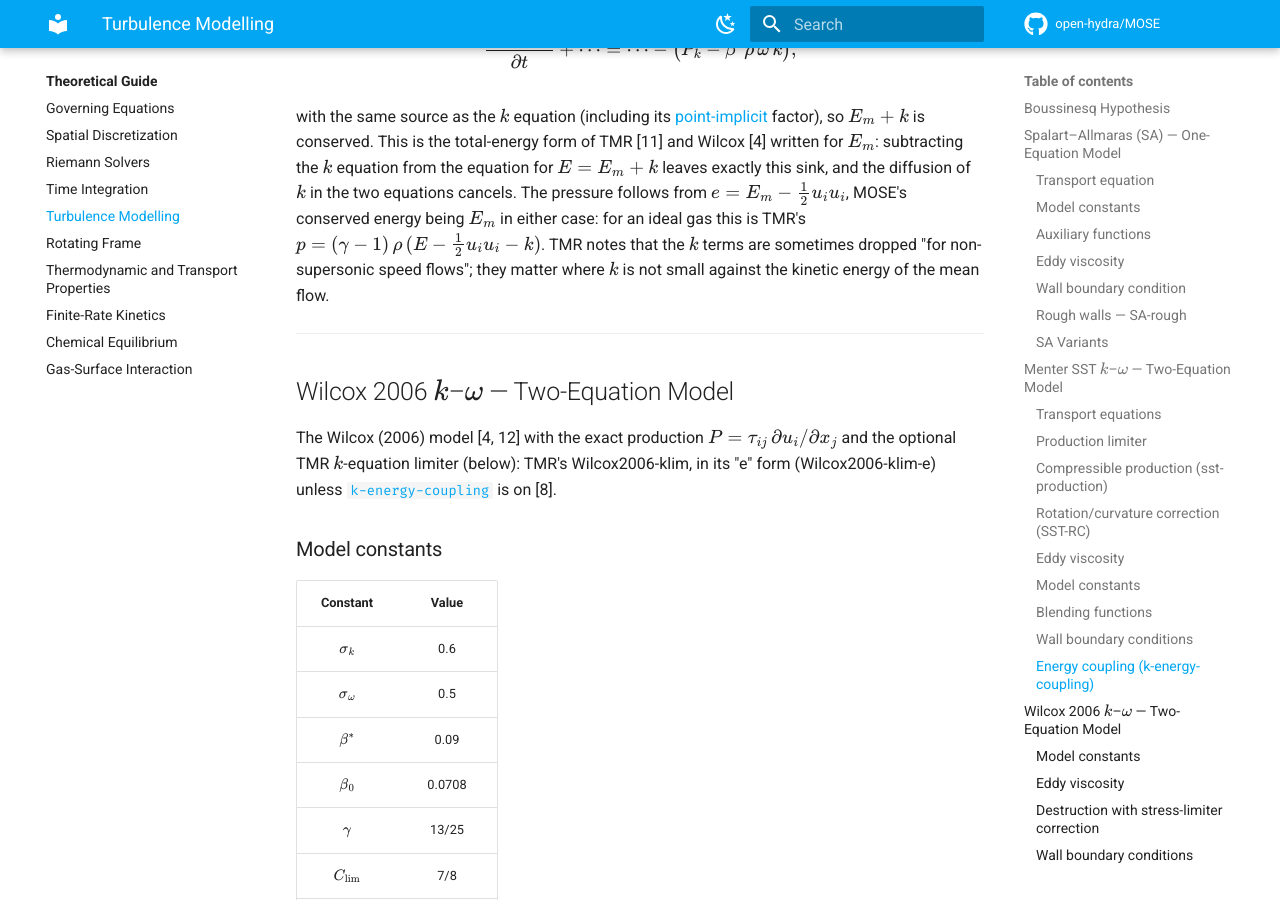
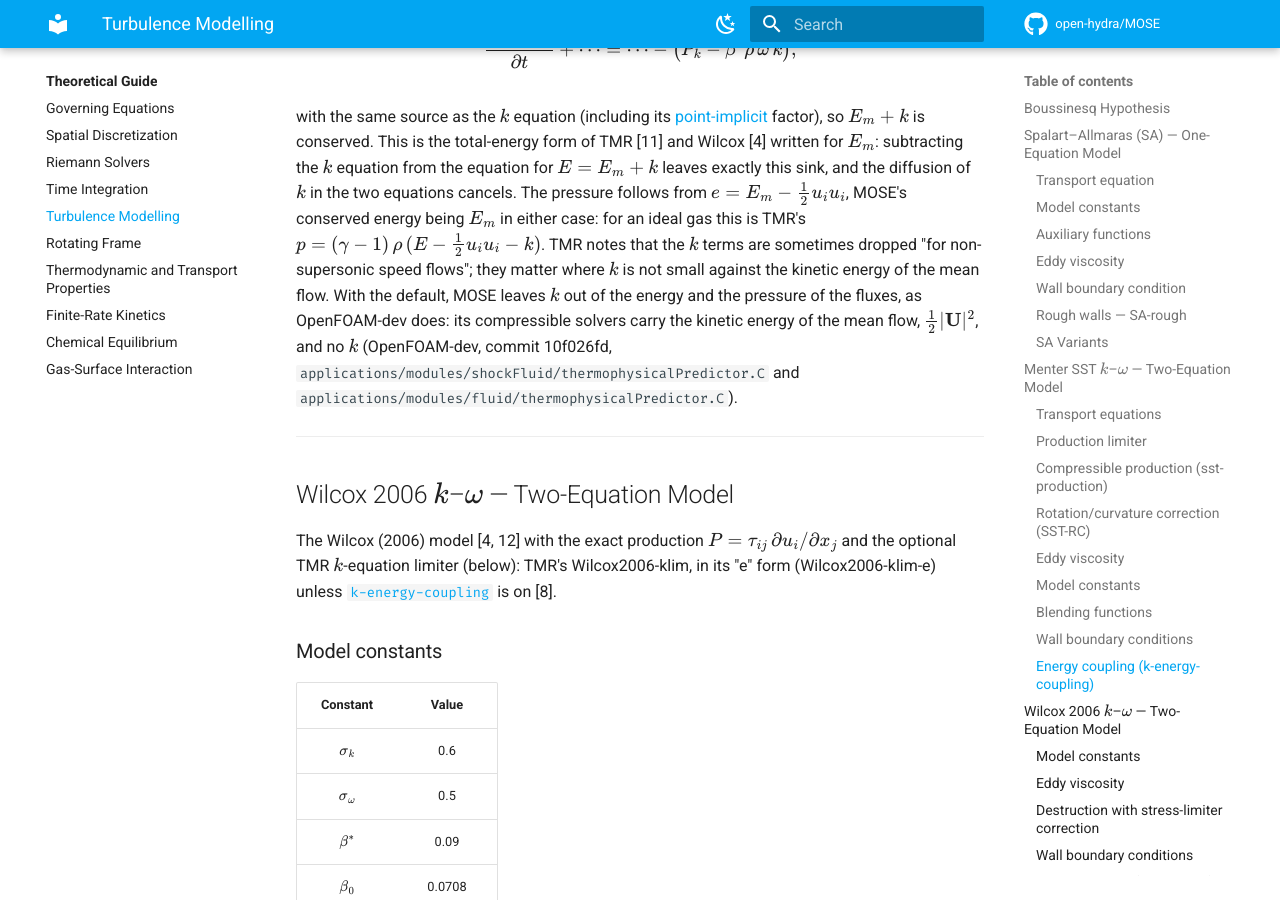
Before and after one commit to open-hydra/MOSE, an MkDocs documentation site: the page built from docs/theory/turbulence.md, in a window 1280 px wide and 900 px high, scrolled down 9501 px. Built offline with MkDocs 1.6.1 and Material for MkDocs 9.7.7, drawn with Linux system fonts in a browser that asks for light colours; comment, search, counter and statistics services are not loaded.

Commit message:
Docs: say that k stays out of the energy and of the pressure
Why: with the default k-energy-coupling = false, MOSE leaves the
turbulent kinetic energy k out of the energy and of the pressure of the
fluxes. The guide said so, and that the NASA Turbulence Modeling
Resource drops the k terms only "for non-supersonic speed flows", but
not how large k is in the runs of MOSE, nor what other codes do.

What: docs/theory/turbulence.md, Energy coupling: OpenFOAM-dev leaves k
out too, since the energy equations of its compressible solvers carry
only the kinetic energy of the mean flow; in 34 SST runs of the nozzle
on the grid families and levels of the validation (made on top of
278e3a3, before the rebase on main), the largest k/(c_v T) in the last
solution of each run is 2.1e-3 (0.21 %).

Before and after: documentation only.

Class: D (documentation).

Basis: OpenFOAM-dev at commit 10f026fd,
applications/modules/shockFluid/thermophysicalPredictor.C and
applications/modules/fluid/thermophysicalPredictor.C: the energy
equation of the density-based solver carries rho (e + |U|^2/2) and that
of the pressure-based solver h + K, with K = |U|^2/2 of the mean flow,
and no turbulent kinetic energy; the pressure follows from the internal
energy or the enthalpy. NASA Langley Turbulence Modeling Resource,
"Implementing turbulence models into the compressible RANS equations"
(turbmodels.larc.nasa.gov/implementrans.html, TMBWG/turbmodels commit
20a39f5): "The k term is sometimes ignored in the equation of state for
non-supersonic speed flows." The value 2.1e-3: the largest k/(c_v T),
c_v = R/(gamma - 1), over the cells of the last solution of each of the
34 runs.

Co-Authored-By: Claude Opus 5.5 <noreply@anthropic.com>

```diff
--- a/docs/theory/turbulence.md
+++ b/docs/theory/turbulence.md
@@ -467,6 +467,11 @@ $E_m$ in either case: for an ideal gas this is TMR's
 $p = (\gamma-1)\,\rho\,(E - \tfrac12 u_iu_i - k)$.  TMR notes that the $k$
 terms are sometimes dropped "for non-supersonic speed flows"; they matter where
 $k$ is not small against the kinetic energy of the mean flow.
+With the default, MOSE leaves $k$ out of the energy and the pressure of the
+fluxes, as OpenFOAM-dev does: its compressible solvers carry the kinetic energy
+of the mean flow, $\tfrac12|\mathbf{U}|^2$, and no $k$ (OpenFOAM-dev, commit
+10f026fd, `applications/modules/shockFluid/thermophysicalPredictor.C` and
+`applications/modules/fluid/thermophysicalPredictor.C`).
 
 ---
 
```
